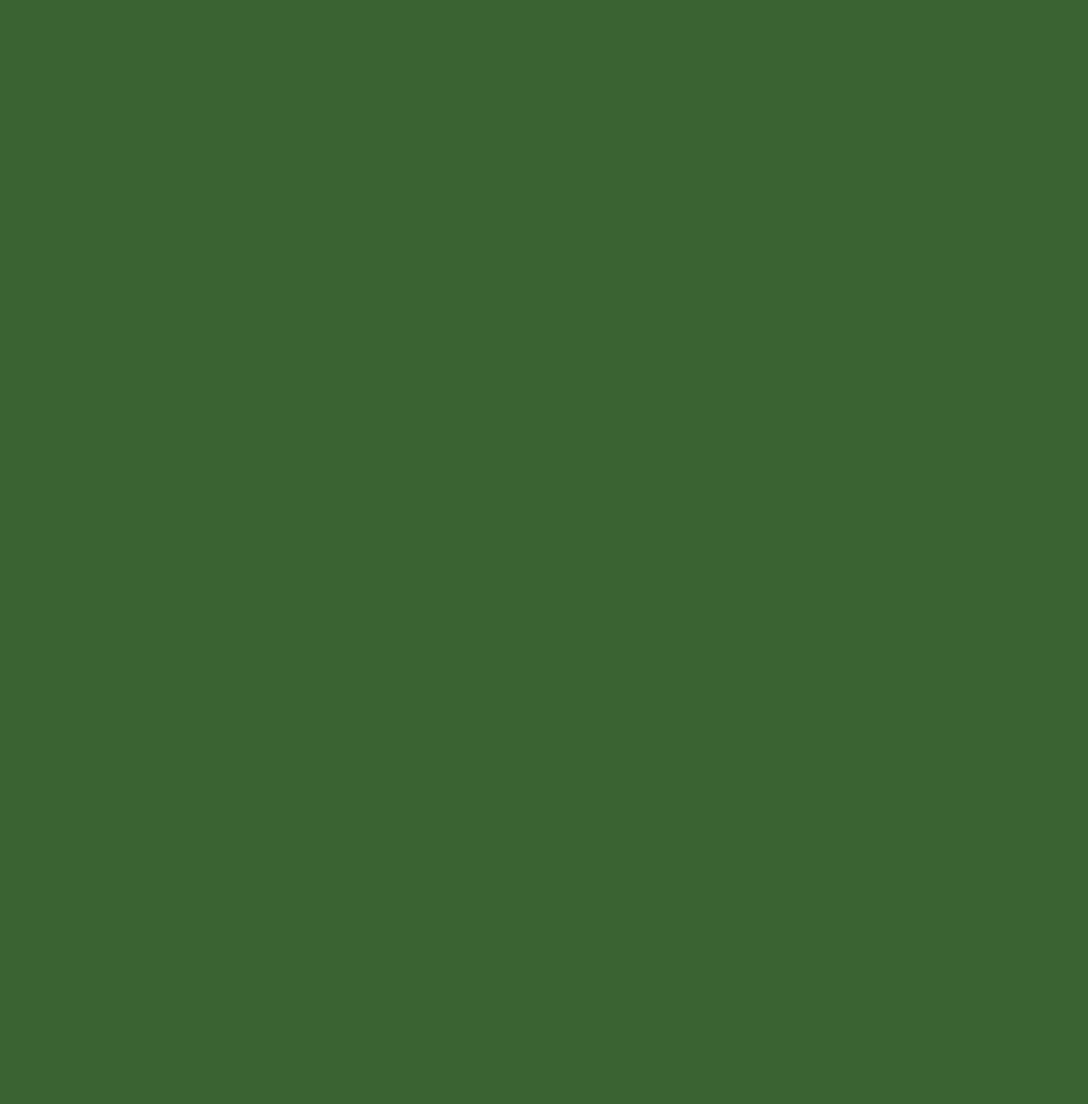
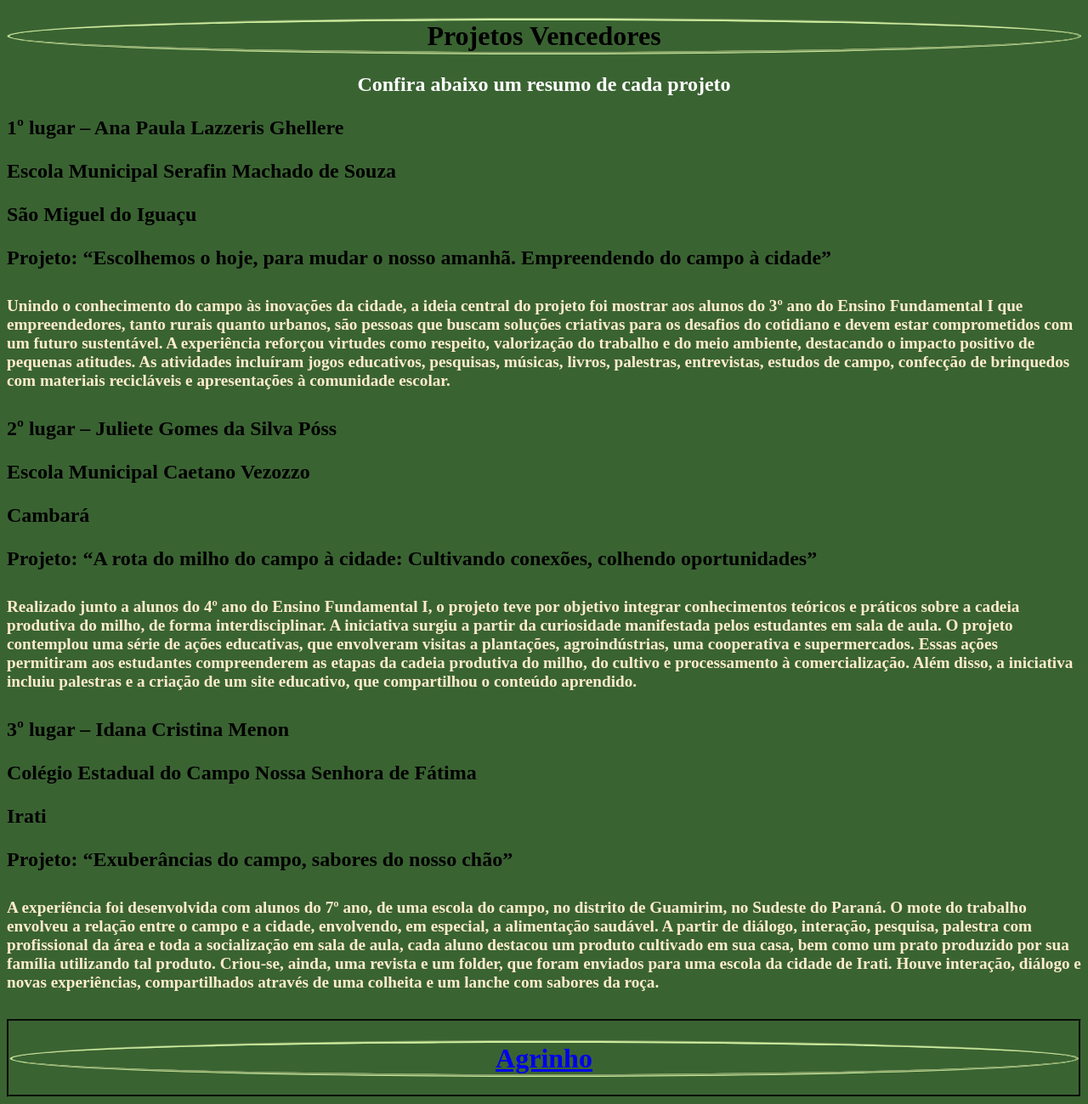
Before and after one commit to LuizPimentelsom/Agrinho, a plain HTML site: page index3.html in a window 1280 px wide. Shown: the whole page at 85% size. Before the commit the page ends 800 px from the top, so only its background shows below. Drawn offline with Linux system fonts and the light colour scheme.

Commit message:
Add files via upload

```diff
--- a/index3.html
+++ b/index3.html
@@ -4,9 +4,51 @@
     <meta charset="UTF-8">
     <meta name="viewport" content="width=device-width, initial-scale=1.0">
     <link rel="stylesheet" href="style.css">
-    <title>Document</title>
+    <title>Ganhaores</title>
 </head>
 <body>
+     <h1>Projetos Vencedores</h1>
 
+     <h2>Confira abaixo um resumo de cada projeto</h2>
+
+     <h3>1º lugar – Ana Paula Lazzeris Ghellere</h3>
+
+<h3>Escola Municipal Serafin Machado de Souza</h3>
+
+<h3>São Miguel do Iguaçu</h3>
+
+<h3>Projeto: “Escolhemos o hoje, para mudar o nosso amanhã. Empreendendo do campo à cidade”</h3>
+
+<h5>Unindo o conhecimento do campo às inovações da cidade, a ideia central do projeto foi mostrar aos alunos do 3º ano do Ensino Fundamental I que empreendedores, tanto rurais quanto urbanos, são pessoas que buscam soluções criativas para os desafios do cotidiano e devem estar comprometidos com um futuro sustentável. A experiência reforçou virtudes como respeito, valorização do trabalho e do meio ambiente, destacando o impacto positivo de pequenas atitudes. As atividades incluíram jogos educativos, pesquisas, músicas, livros, palestras, entrevistas, estudos de campo, confecção de brinquedos com materiais recicláveis e apresentações à comunidade escolar.</h5>
+
+
+<h3>
+2º lugar – Juliete Gomes da Silva Póss</h3>
+
+<h3>Escola Municipal Caetano Vezozzo</h3>
+
+<h3>Cambará</h3>
+
+<h3>Projeto: “A rota do milho do campo à cidade: Cultivando conexões, colhendo oportunidades”</h3>
+
+
+
+<h5>Realizado junto a alunos do 4º ano do Ensino Fundamental I, o projeto teve por objetivo integrar conhecimentos teóricos e práticos sobre a cadeia produtiva do milho, de forma interdisciplinar. A iniciativa surgiu a partir da curiosidade manifestada pelos estudantes em sala de aula. O projeto contemplou uma série de ações educativas, que envolveram visitas a plantações, agroindústrias, uma cooperativa e supermercados. Essas ações permitiram aos estudantes compreenderem as etapas da cadeia produtiva do milho, do cultivo e processamento à comercialização. Além disso, a iniciativa incluiu palestras e a criação de um site educativo, que compartilhou o conteúdo aprendido.</h5>
+
+
+<h3>3º lugar – Idana Cristina Menon</h3>
+
+<h3>Colégio Estadual do Campo Nossa Senhora de Fátima</h3>
+
+<h3>Irati</h3>
+
+<h3>Projeto: “Exuberâncias do campo, sabores do nosso chão”</h3>
+
+
+<h5>A experiência foi desenvolvida com alunos do 7º ano, de uma escola do campo, no distrito de Guamirim, no Sudeste do Paraná. O mote do trabalho envolveu a relação entre o campo e a cidade, envolvendo, em especial, a alimentação saudável. A partir de diálogo, interação, pesquisa, palestra com profissional da área e toda a socialização em sala de aula, cada aluno destacou um produto cultivado em sua casa, bem como um prato produzido por sua família utilizando tal produto. Criou-se, ainda, uma revista e um folder, que foram enviados para uma escola da cidade de Irati. Houve interação, diálogo e novas experiências, compartilhados através de uma colheita e um lanche com sabores da roça.</h5>
+
+<div class="Ag"><a href="index.html"><h1>Agrinho</h1></a>
+
+</div>
 </body>
 </html>
--- a/style.css
+++ b/style.css
@@ -16,9 +16,26 @@ h3 {
 img {
     width: 80%;
     margin-left: 10%;
+    border-style: dotted;
+    border-color: #cef19f;
 }
 
 h4{
     text-align: right;
     font-size: 170%;
 }
+
+h2{
+    text-align: center;
+    color: white;
+}
+
+h5{
+    font-size: 120%;
+    color: blanchedalmond;
+}
+
+.Ag{
+    border-style: groove;
+    border-color: #3a6332;
+}
```
Also changed, not shown: index2.html (+10 -1 lines), img/WhatsApp-Image-2024-11-04-at-12.42.jpg (added).
